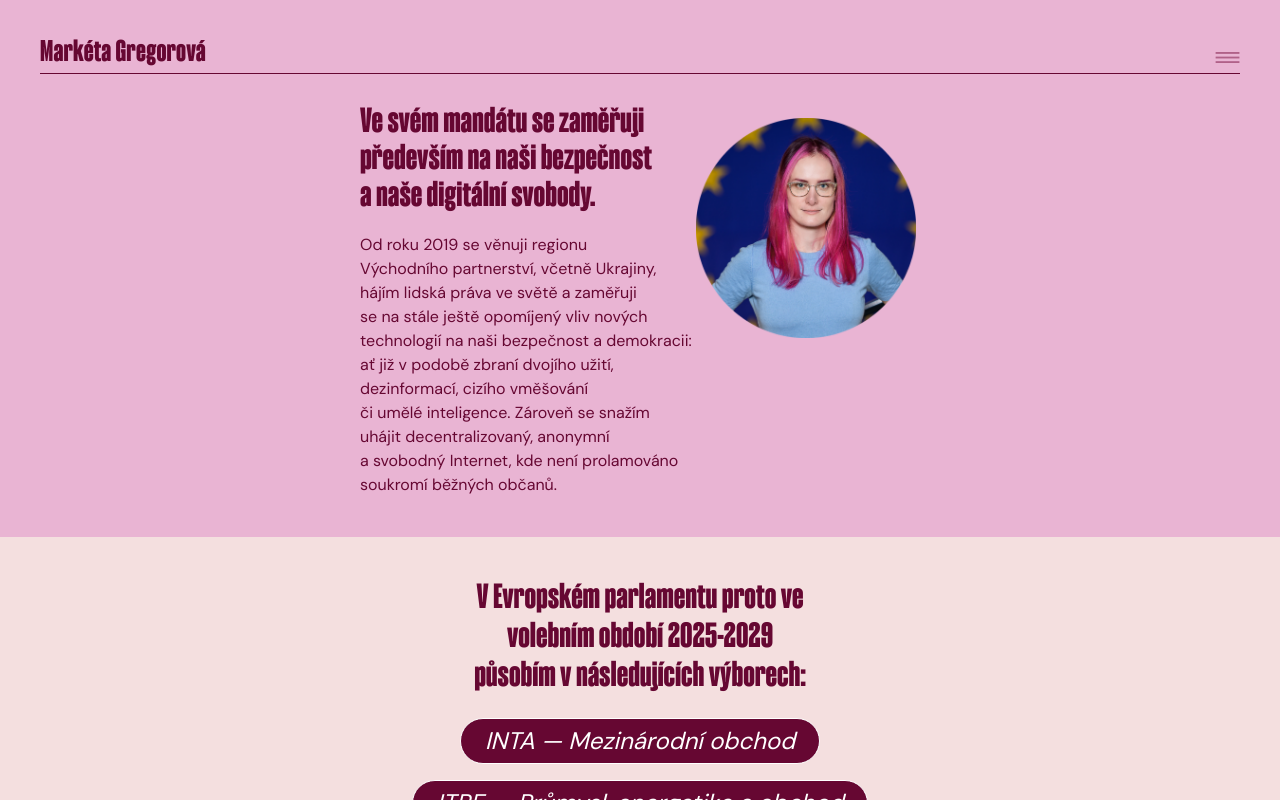
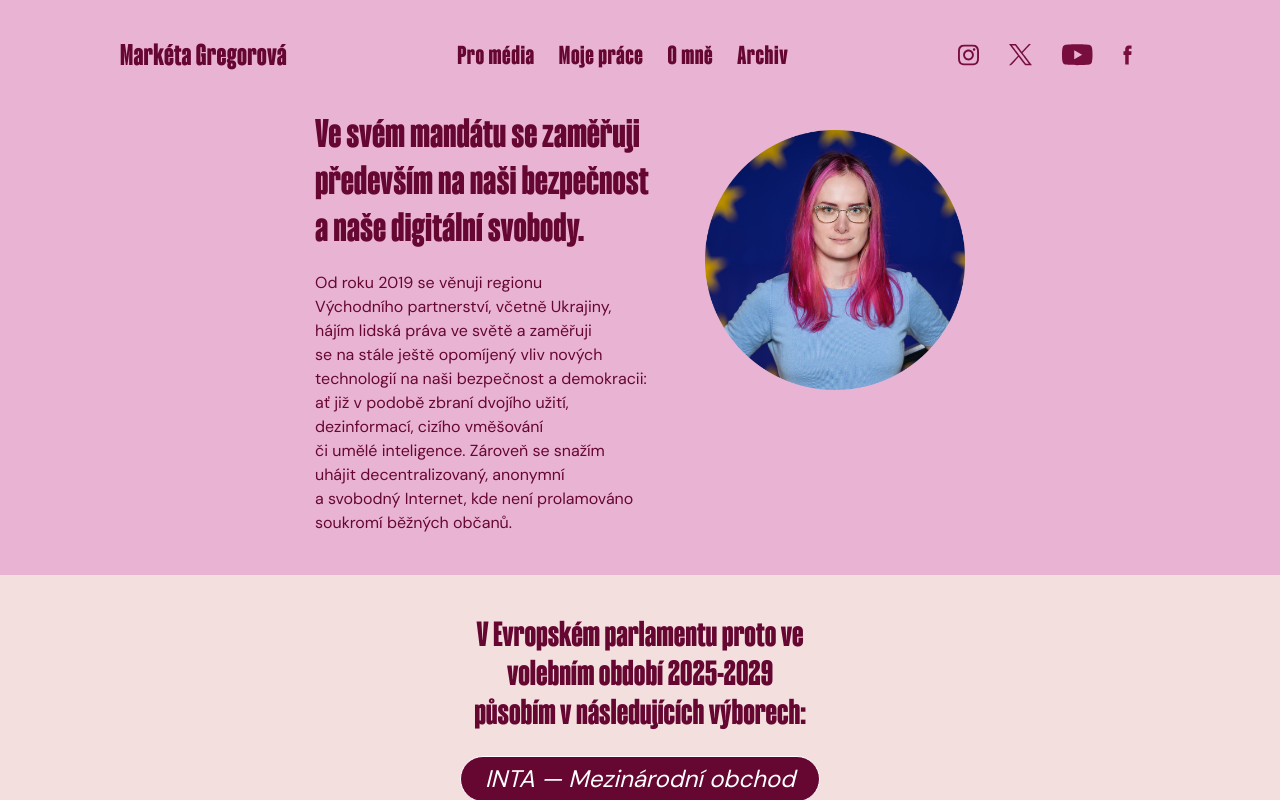
Before and after one commit to caroluxurians/mgreg, a Next.js app: page /moje-prace in a window 1280 px wide. Shown: the top 800 px of the page. Built offline with nearby package versions, Linux system fonts and the light colour scheme.

Commit message:
header scalable

```diff
--- a/app/components/HamburgerMenu.tsx
+++ b/app/components/HamburgerMenu.tsx
@@ -26,7 +26,7 @@ const HamburgerMenu = () => {
       <div className={classNames(!isOpen && "hidden", "absolute z-5 right-5 top-17 font-heading text-[17px] tracking-[0.34px] flex flex-col text-end")}>
         <div>
           {sectionsMobile.map((section) => (
-            <div className="hover:text-white">{section}</div>
+            <div key={section} className="hover:text-white">{section}</div>
           ))}
         </div>
 
--- a/app/components/Header.tsx
+++ b/app/components/Header.tsx
@@ -1,36 +1,46 @@
+import classNames from "classnames";
 import SocialsSet from "./SocialsSet";
 
 export const sectionsMobile = ["Pro média", "Moje práce", "O mně", "Videa", "Články"];
 const sectionsDesktop = ["Pro média", "Moje práce", "O mně", "Archiv"];
 
-const Header = () => {
+type HeaderProps = {
+  display: string
+  sectionsTextSize?: string
+  headingTextSize?: string
+}
+
+const Header = ({ display, sectionsTextSize = "md:text-[30px] md:tracking-[0.6px]", headingTextSize = "md:text-[40px] md:tracking-[0.6px]" }: HeaderProps) => {
   return (
-    <header className="w-full">
+    <header className={classNames(`${display} w-full`)}>
       <div
         className="flex flex-col md:flex-row
-      justify-between items-center
-      relative font-heading bg-transparent text-dark-pink
-      md:h-20 md:pt-4
-      lg:pt-0
-      xl:h-auto xl:pt-4 xl:px-20
-     2xl:w-[1267px] 2xl:mx-auto 2xl:px-0"
+        justify-between items-center
+        relative font-heading bg-transparent text-dark-pink
+        mx-5 mt-9 gap-3
+        sm:mt-7
+        md:mx-10 md:mt-6 md:w-full
+        lg:pt-0
+        xl:h-auto xl:pt-4 xl:px-20
+        2xl:w-[1267px] 2xl:mx-auto 2xl:px-0"
       >
         <div
-          className="text-[62px] tracking-[0.62px] mx-5 mt-9 sm:mt-7 md:mx-7 pb-[11.5px] md:p-0 md:m-0
-          md:text-[40px] md:tracking-[0.4px]
+          className={classNames(`text-[62px] tracking-[0.62px]
+          sm:text-[68px] sm:tracking-[0.68px]
+          ${headingTextSize}
           2xl:mx-0
-          leading-none"
+          leading-none`)}
         >
           Markéta Gregorová
         </div>
 
         <div
-          className="flex items-center leading-none
-        text-[24px] tracking-[0.48px] md:text-[30px] md:tracking-[0.6px]
+          className={classNames(`flex items-center leading-none
+        text-[24px] tracking-[0.48px]
         gap-[11px] sm:gap-4
-        md:gap-9 md:pr-7 md:items-end
+        md:gap-6 md:items-end ${sectionsTextSize}
         lg:gap-6 lg:text-[26px] lg:tracking-[0.6px]
-        2xl:text-[30px] 2xl:tracking-[0.6px] 2xl:gap-10"
+        2xl:text-[30px] 2xl:tracking-[0.6px] 2xl:gap-10`)}
         >
           {sectionsMobile.map((section) => (
             <div className="flex md:hidden" key={section}>{section}</div>
--- a/app/components/HeaderMobile.tsx
+++ b/app/components/HeaderMobile.tsx
@@ -2,11 +2,13 @@ import HamburgerMenu from "./HamburgerMenu";
 
 const HeaderMobile = () => {
   return (
-    <div className="flex justify-between items-end mx-5 mt-7 border-b-1 border-dark-pink sm:mx-10">
-      <div className="font-heading text-dark-pink text-[25px] tracking-[0.25px] sm:text-[30px]">
-        Markéta Gregorová
+    <div className="sm:flex sm:justify-center md:hidden">
+      <div className="flex justify-between items-end mx-5 mt-7 border-b-1 border-dark-pink sm:w-[560px] sm:mx-0 mt-0">
+        <div className="font-heading text-dark-pink text-[25px] tracking-[0.25px] sm:text-[30px]">
+          Markéta Gregorová
+        </div>
+        <HamburgerMenu />
       </div>
-      <HamburgerMenu />
 
     </div>
   );
--- a/app/moje-prace/page.tsx
+++ b/app/moje-prace/page.tsx
@@ -2,17 +2,27 @@ import Image from "next/image";
 import HeaderMobile from "../components/HeaderMobile";
 import LabelDark from "../components/LabelDark";
 import LabelTransparent from "../components/LabelTransparent";
+import Header from "../components/Header";
 
 const MojePrace = () => {
   return (
     <div className="bg-light-pink text-dark-pink">
       <HeaderMobile />
+      <Header
+        display="hidden md:flex"
+        sectionsTextSize="md:text-[24px] md:tracking-[0.4px]"
+        headingTextSize="md:text-[30px] md:tracking-[0.3px]"
+      />
       <main className="flex flex-col">
 
         <div className="sm:flex sm:justify-center">
-          <div className="h-screen max-h-screen flex flex-col pt-7 gap-5 px-5 sm:h-auto sm:grid sm:grid-cols-[3fr_2fr] sm:px-10 sm:gap-0 sm:pb-10 sm:w-[640px]">
+          <div
+            className="h-screen max-h-screen flex flex-col pt-7 gap-5 px-5
+            sm:h-auto sm:grid sm:grid-cols-[3fr_2fr] sm:px-10 sm:gap-0 sm:pb-10 sm:w-[640px]
+            md:w-[730px] md:pt-10"
+          >
             <div className="flex flex-col gap-5">
-              <div className="font-heading flex flex-col text-[30px]/[30px] sm:text-[35px]/[37px]">
+              <div className="font-heading flex flex-col text-[30px]/[30px] sm:text-[35px]/[37px] md:text-[40px]/[47px]">
                 <span>Ve svém mandátu se zaměřuji</span>
                 <span>především na naši bezpečnost</span>
                 <span>a naše digitální svobody.</span>
@@ -37,7 +47,7 @@ const MojePrace = () => {
               height={309}
               width={309}
               alt="Markéta large icon"
-              className="block sm:hidden mx-auto mt-5"
+              className="block sm:hidden md:block mx-auto mt-5"
               unoptimized
             />
             <Image
@@ -45,7 +55,7 @@ const MojePrace = () => {
               height={220}
               width={220}
               alt="Markéta large icon"
-              className="hidden sm:block mt-4 sm:mr-4"
+              className="hidden sm:block md:hidden mt-4 sm:mr-4"
               unoptimized
             />
           </div>
--- a/app/page.tsx
+++ b/app/page.tsx
@@ -4,7 +4,7 @@ import Header from "./components/Header";
 const Home = () => {
   return (
     <div className="h-screen max-h-screen lg:h-[620px] xl:h-[600px] 2xl:h-[660px] flex flex-col bg-light-pink">
-      <Header />
+      <Header display="flex justify-center" />
       <main
         className="relative flex-1 flex flex-col justify-start items-center mb-3 lg:mb-0 overflow-hidden pt-14 lg:pt-12 2xl:pt-10 2xl:w-[1267px] 2xl:mx-auto"
       >
```
